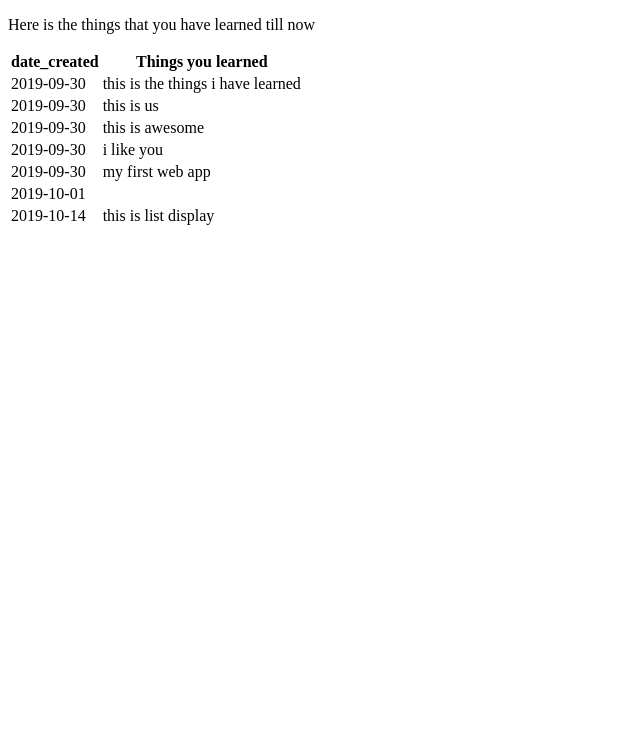
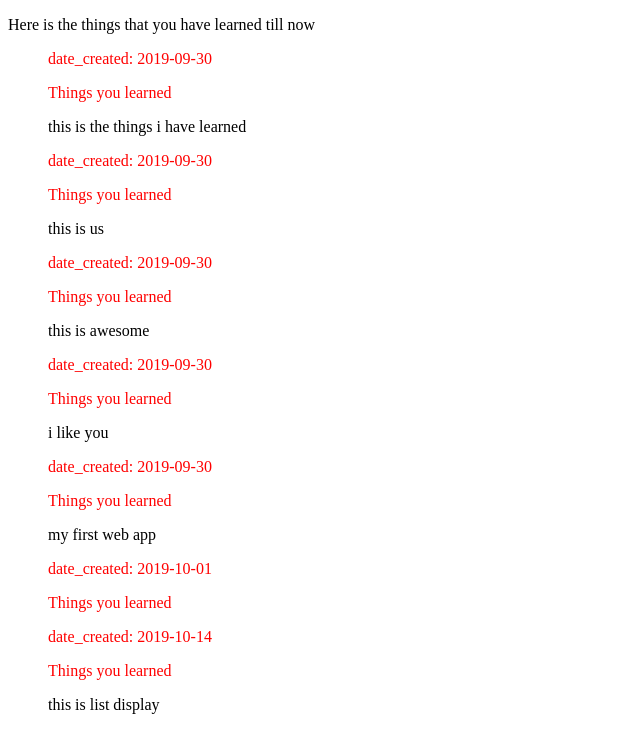
Before and after one commit to neekesh/til, a Flask app: page /veiw in a window 1280 px wide. Shown: the top 753 px of the page, without its empty margins (0-640 px from the left). Run offline with Flask 2, Linux system fonts and the light colour scheme; data comes from the database, SQL or seed files in the repository; both versions use the stored data as it was after the commit.

Commit message:
its online now

```diff
--- a/api/templates/veiw.html
+++ b/api/templates/veiw.html
@@ -6,16 +6,20 @@
 <body>
 <p>Here is the things that you have learned till now</p>
 <table>
-        <tr>
-            <th>date_created</th>
-            <th> Things you learned </th>
-        </tr>
+    <tr>
         {%for til in tild%}
-            <tr>
-                <td>{{til.date_created.date()}}</td>
-                <td>{{til.content}}</td>
-            </tr>
-        {% endfor %}
-    </table>
+
+    <ul style="color:red">date_created: {{til.date_created.date()}}</ul>
+    </tr>
+    <tr>
+    <ul style="color:red"> Things you learned </ul>
+
+    <ul>{{til.content}}</ul>
+
+    {% endfor %}
+
+    </tr>
+</table>
+
 </body>
 </html>
```
Also changed, not shown: api/til.db.
